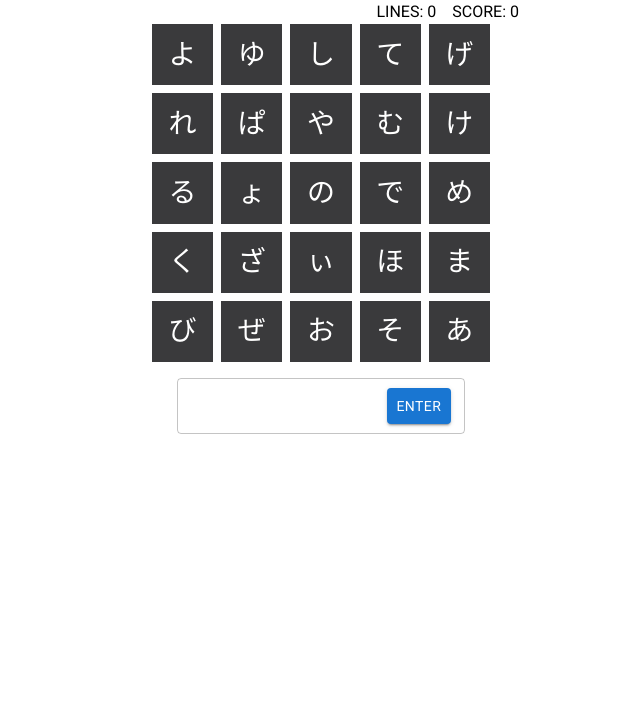
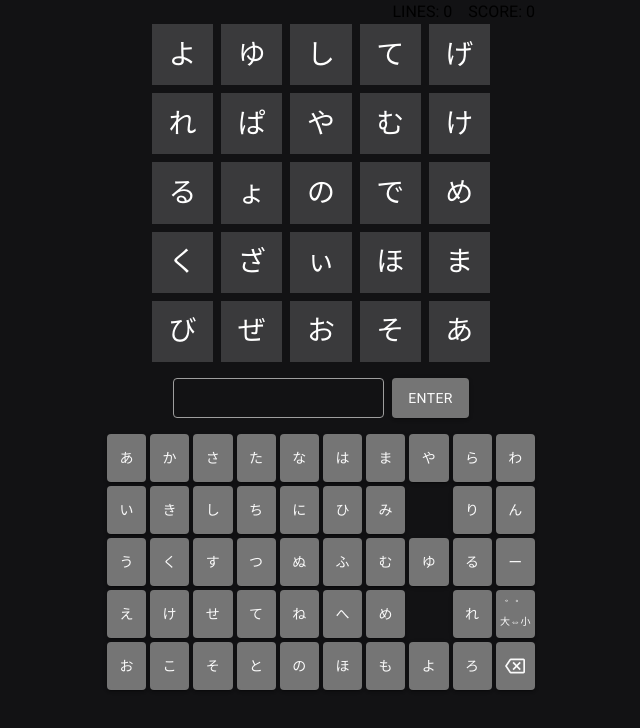
Before and after one commit to hellonagi/mojibi, a React (Create React App) app: page / in a window 1280 px wide. Shown: the top 728 px of the page, without its empty margins (319-959 px from the left). Built offline with nearby package versions, Linux system fonts and the light colour scheme.

Commit message:
Add on-screen keyboard

```diff
--- a/package.json
+++ b/package.json
@@ -5,6 +5,7 @@
   "dependencies": {
     "@emotion/react": "^11.9.3",
     "@emotion/styled": "^11.9.3",
+    "@mui/icons-material": "^5.8.4",
     "@mui/material": "^5.9.1",
     "@testing-library/jest-dom": "^5.16.4",
     "@testing-library/react": "^13.3.0",
--- a/src/App.tsx
+++ b/src/App.tsx
@@ -1,13 +1,15 @@
 import 'sanitize.css'
 import './app.css'
+import { ThemeProvider } from '@mui/material/styles'
+import theme from './theme'
 
 import Game from './components/game'
 
 function App() {
 	return (
-		<>
+		<ThemeProvider theme={theme}>
 			<Game />
-		</>
+		</ThemeProvider>
 	)
 }
 
--- a/src/app.css
+++ b/src/app.css
@@ -1,3 +1,5 @@
 body {
+	background-color: #121214;
 	font-family: 'Roboto', sans-serif;
+	overflow: hidden;
 }
--- a/src/components/game/Keyboard.tsx
+++ b/src/components/game/Keyboard.tsx
@@ -1,11 +1,45 @@
-import { useState, useContext } from 'react'
+import { useEffect, useState, useContext } from 'react'
 
 import Box from '@mui/material/Box'
-import Button from '@mui/material/Button'
+import Button, { ButtonProps } from '@mui/material/Button'
+import Typography from '@mui/material/Typography'
 import TextField from '@mui/material/TextField'
+import BackspaceOutlinedIcon from '@mui/icons-material/BackspaceOutlined'
 
 import { GameContext } from '../game'
 import { VALID_WORDS } from '../../constants/validWords'
+import { HIRAGANA_KEYS } from '../../constants/hiraganaKeys'
+import { HIRAGANA_CONVERSION_MAP } from '../../constants/hiraganaConversionMap'
+
+interface KeyProps extends ButtonProps {
+	isHidden?: boolean
+	isMultipleLine?: boolean
+}
+
+const KeyButton: React.FC<KeyProps> = ({
+	onClick,
+	children,
+	isHidden = false,
+	isMultipleLine = false,
+}: KeyProps) => {
+	return (
+		<Button
+			color='neutral'
+			variant='contained'
+			sx={{
+				minWidth: 24,
+				minHeight: 24,
+				px: 0,
+				height: 48,
+				visibility: isHidden ? 'hidden' : 'visible',
+				flexFlow: isMultipleLine ? 'column' : 'row',
+			}}
+			onClick={onClick}
+		>
+			{children}
+		</Button>
+	)
+}
 
 interface KeyboardProps {
 	setCurrentWord: React.Dispatch<React.SetStateAction<string>>
@@ -19,12 +53,16 @@ const Keyboard = () => {
 
 	const handleChange = (e: React.ChangeEvent<HTMLInputElement>) => {
 		const word = e.target.value.slice(0, 4)
-		setCurrentWord(word)
 		setValue(word)
 	}
 
 	const handleSubmit = (e: React.FormEvent<HTMLFormElement>) => {
 		e.preventDefault()
+		if (value.length !== 4) {
+			console.log(value + ' is not 4-kana word')
+			return
+		}
+
 		let isValid = false
 		if (VALID_WORDS.includes(value)) {
 			isValid = true
@@ -35,28 +73,91 @@ const Keyboard = () => {
 			setValue('')
 			console.log(enteredWords)
 		} else {
-			console.log('Not in word list')
+			console.log(value + ' is not in word list')
 		}
 	}
 
+	const handleKeyClick = (e: React.MouseEvent<HTMLButtonElement>) => {
+		e.preventDefault()
+		const clickedLetter = e.currentTarget.innerText
+		const word = (value + clickedLetter).slice(0, 4)
+		setValue(word)
+	}
+
+	const handleConversionKeyClick = (e: React.MouseEvent<HTMLButtonElement>) => {
+		e.preventDefault()
+		const convertingKey = value.slice(-1)
+		const convertedKey = HIRAGANA_CONVERSION_MAP.get(convertingKey)
+		if (typeof convertedKey !== 'undefined') {
+			setValue(value.slice(0, -1) + convertedKey)
+		}
+	}
+
+	const handleBackspaceKeyClick = (e: React.MouseEvent<HTMLButtonElement>) => {
+		e.preventDefault()
+		setValue(value.slice(0, -1))
+	}
+
+	useEffect(() => {
+		console.log(value)
+		setCurrentWord(value)
+	}, [value])
+
 	return (
 		<Box textAlign='center' mt={2}>
-			<form onSubmit={handleSubmit}>
+			<form onSubmit={handleSubmit} id='keyForm'>
+				<Box display='flex' justifyContent='center'>
 					<TextField
+						autoComplete='off'
 						onChange={handleChange}
 						value={value}
-					InputProps={{
-						endAdornment: (
-							<Button type='submit' variant='contained'>
-								ENTER
-							</Button>
-						),
-					}}
 						inputProps={{
 							maxLength: 4,
 						}}
+						size='small'
 					/>
+					<Button color='neutral' type='submit' variant='contained' sx={{ marginLeft: 1 }}>
+						ENTER
+					</Button>
+				</Box>
 			</form>
+
+			<Box
+				mt={2}
+				sx={{
+					display: 'grid',
+					gridTemplateColumns: 'repeat(10, 1fr)',
+					gridTemplateRows: 'repeat(5, 1fr)',
+					gap: 0.5,
+				}}
+			>
+				{HIRAGANA_KEYS.map((char, ind) => {
+					const isHidden = char === 'X'
+
+					if (char === 'C') {
+						return (
+							<KeyButton key={ind} onClick={handleConversionKeyClick} isMultipleLine={true}>
+								<Typography variant='caption'>゛゜</Typography>
+								<Typography variant='caption' whiteSpace='nowrap'>
+									大⇔小
+								</Typography>
+							</KeyButton>
+						)
+					}
+					if (char === 'B') {
+						return (
+							<KeyButton key={ind} onClick={handleBackspaceKeyClick}>
+								<BackspaceOutlinedIcon fontSize='small' />
+							</KeyButton>
+						)
+					}
+					return (
+						<KeyButton key={ind} onClick={handleKeyClick} isHidden={isHidden}>
+							{char}
+						</KeyButton>
+					)
+				})}
+			</Box>
 		</Box>
 	)
 }
--- a/src/components/game/index.tsx
+++ b/src/components/game/index.tsx
@@ -2,7 +2,7 @@ import { useState, createContext } from 'react'
 
 import Container from '@mui/material/Container'
 
-import { defaultGrid } from '../../constants/defaultGrid'
+import { DEFAULT_GRID } from '../../constants/defaultGrid'
 import UpperInfo from './UpperInfo'
 import BingoGrid from './BingoGrid'
 import Keyboard from './Keyboard'
@@ -12,11 +12,11 @@ export const GameContext = createContext({})
 const Game = () => {
 	const [currentWord, setCurrentWord] = useState<string>('')
 	const [enteredWords, setEnteredWords] = useState<string[]>([])
-	const [currentGrid, setCurrentGrid] = useState<number[]>(defaultGrid)
-	const [savedGrid, setSavedGrid] = useState<number[]>(defaultGrid.concat())
+	const [currentGrid, setCurrentGrid] = useState<number[]>(DEFAULT_GRID)
+	const [savedGrid, setSavedGrid] = useState<number[]>(DEFAULT_GRID.concat())
 
 	return (
-		<Container maxWidth='xs'>
+		<Container maxWidth='xs' sx={{ px: 1 }}>
 			<GameContext.Provider
 				value={{
 					currentWord,
--- a/src/constants/defaultGrid.ts
+++ b/src/constants/defaultGrid.ts
@@ -1,12 +1,16 @@
 /**
-* Stores each cell's state
-* [0, 0, 0, 0, 0
-*  0, 0, 0, 0, 0
-*  0, 0, 0, 0, 0
-*  0, 0, 0, 0, 0
-*  0, 0, 0, 0, 0]
-*/
-export const defaultGrid: number[] = '0'
+ * Stores each cell's state
+ * @example
+ * '''
+ * // [0, 0, 0, 0, 0
+ * //  0, 0, 0, 0, 0
+ * //  0, 0, 0, 0, 0
+ * //  0, 0, 0, 0, 0
+ * //  0, 0, 0, 0, 0]
+ * console.log(DEFAULT_GRID)
+ * '''
+ */
+export const DEFAULT_GRID: number[] = '0'
 	.repeat(25)
 	.split('')
 	.map((i) => parseInt(i, 10))
--- /dev/null
+++ b/src/constants/hiraganaConversionMap.ts
@@ -0,0 +1,58 @@
+/**
+ * @example
+ * '''
+ * // ぁ
+ * console.log(HIRAGANA_CONVERSION_MAP('あ'))
+ * // あ
+ * console.log(HIRAGANA_CONVERSION_MAP('ぁ'))
+ * // ば
+ * console.log(HIRAGANA_CONVERSION_MAP('は'))
+ * // ぱ
+ * console.log(HIRAGANA_CONVERSION_MAP('ば'))
+ * // は
+ * console.log(HIRAGANA_CONVERSION_MAP('ぱ'))
+ * '''
+ */
+
+export const HIRAGANA_CONVERSION_MAP = new Map()
+
+const hiraganaConversionList = [
+	['あ', 'ぁ'],
+	['い', 'ぃ'],
+	['う', 'ぅ'],
+	['え', 'ぇ'],
+	['お', 'ぉ'],
+	['か', 'が'],
+	['き', 'ぎ'],
+	['く', 'ぐ'],
+	['け', 'げ'],
+	['こ', 'ご'],
+	['さ', 'ざ'],
+	['し', 'じ'],
+	['す', 'ず'],
+	['せ', 'ぜ'],
+	['そ', 'ぞ'],
+	['た', 'だ'],
+	['ち', 'ぢ'],
+	['つ', 'っ', 'づ'],
+	['て', 'で'],
+	['と', 'ど'],
+	['は', 'ば', 'ぱ'],
+	['ひ', 'び', 'ぴ'],
+	['ふ', 'ぶ', 'ぷ'],
+	['へ', 'べ', 'ぺ'],
+	['ほ', 'ぼ', 'ぽ'],
+	['や', 'ゃ'],
+	['ゆ', 'ゅ'],
+	['よ', 'ょ'],
+]
+
+hiraganaConversionList.forEach((e) => {
+	for (let i = 0; i < e.length; i++) {
+		if (i === 0) {
+			HIRAGANA_CONVERSION_MAP.set(e[e.length - 1], e[0])
+		} else {
+			HIRAGANA_CONVERSION_MAP.set(e[i - 1], e[i])
+		}
+	}
+})
--- /dev/null
+++ b/src/constants/hiraganaKeys.ts
@@ -0,0 +1,8 @@
+/**
+ * X: Empty Key
+ * C: Conversion Key
+ * B: Backspace Key
+ */
+const hiraganaKeys =
+	'あかさたなはまやらわいきしちにひみXりんうくすつぬふむゆるーえけせてねへめXれCおこそとのほもよろB'
+export const HIRAGANA_KEYS = hiraganaKeys.split('')
--- /dev/null
+++ b/src/theme.ts
@@ -0,0 +1,49 @@
+import { createTheme } from '@mui/material'
+import { grey } from '@mui/material/colors'
+
+const theme = createTheme({
+	breakpoints: {
+		values: {
+			xs: 420,
+		},
+	},
+	typography: {
+		caption: {
+			fontSize: 10,
+		},
+	},
+	palette: {
+		neutral: {
+			dark: grey[700],
+			main: grey[600],
+			light: grey[500],
+			contrastText: grey[50],
+		},
+	},
+	components: {
+		MuiInputBase: {
+			styleOverrides: {
+				root: {
+					color: grey[50],
+					fieldset: {
+						borderColor: grey[500],
+					},
+				},
+			},
+		},
+		MuiOutlinedInput: {
+			styleOverrides: {
+				root: {
+					'&.Mui-focused .MuiOutlinedInput-notchedOutline': {
+						borderColor: grey[400],
+					},
+					'&:hover .MuiOutlinedInput-notchedOutline': {
+						borderColor: grey[400],
+					},
+				},
+			},
+		},
+	},
+})
+
+export default theme
```
Also changed, not shown: src/types/breakpoints.d.ts (added, +10 -0 lines), src/types/createPallete.ts (added, +15 -0 lines), 1 other file (tests, documents, lock files or other folders). Lines whose indentation alone changed are shown as unchanged.
